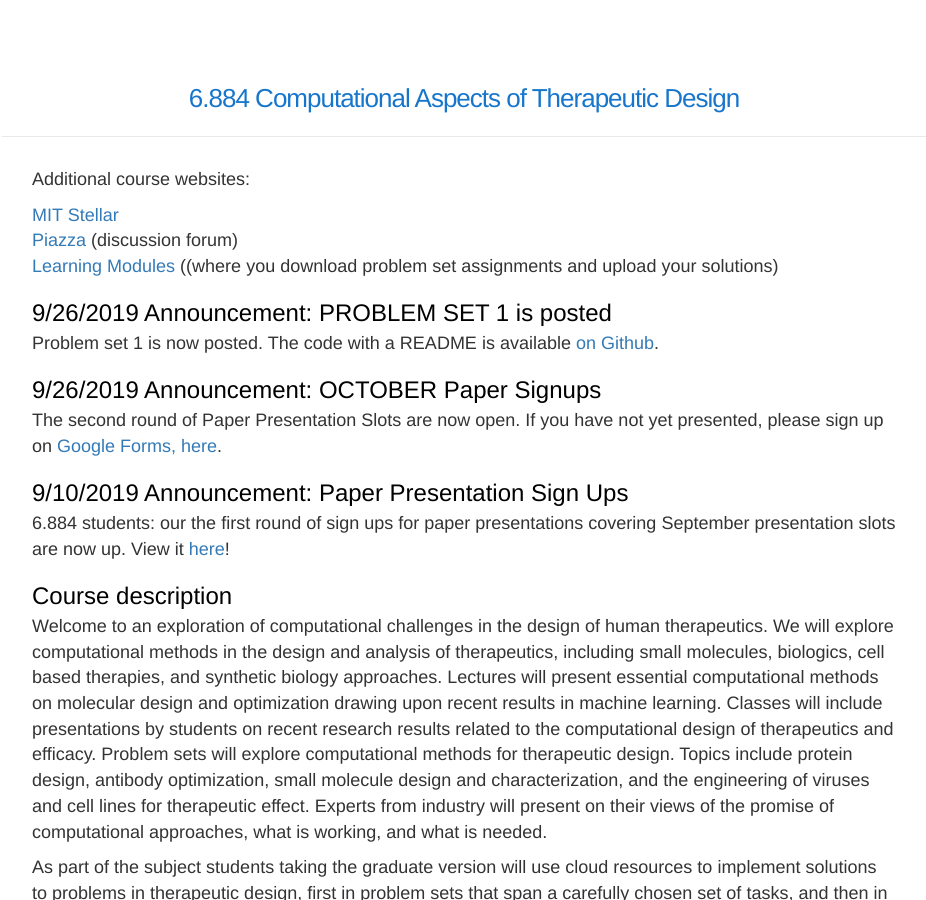
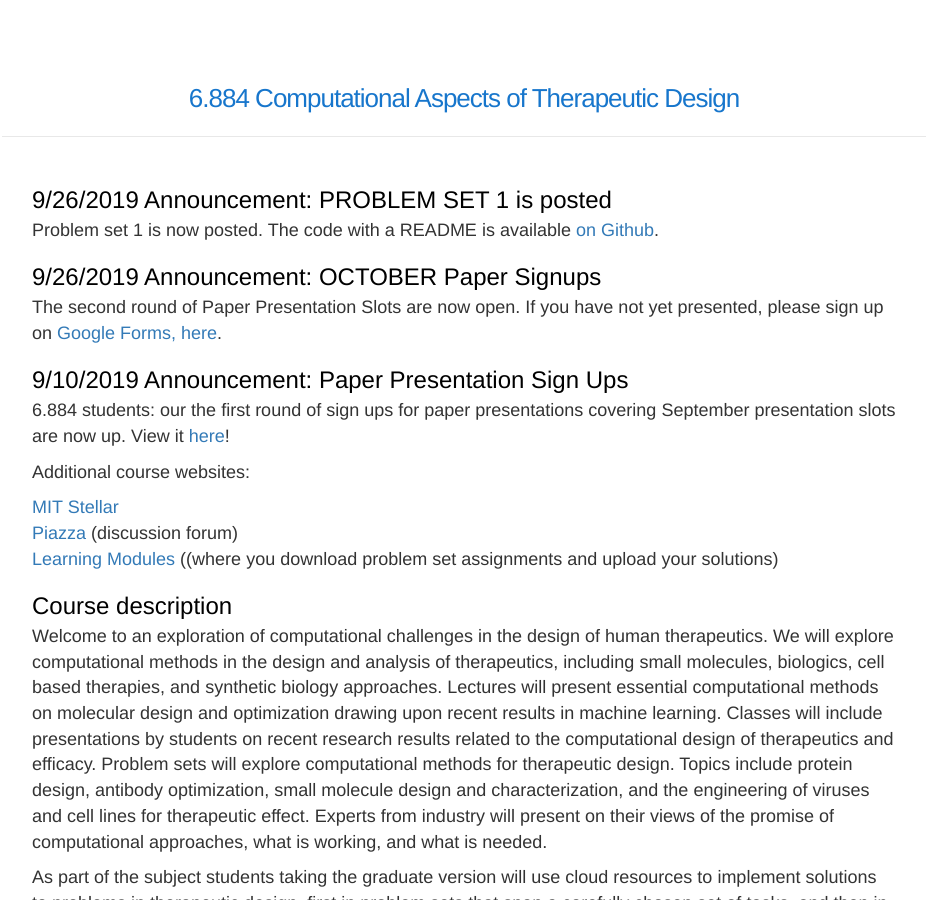
Before and after one commit to MIT-6884/6.884-Fall2019, a Jekyll site: the page built from index.html, in a window 1280 px wide and 900 px high. Shown: the whole window, without its empty margins (48-974 px from the left). Built offline with Jekyll 4.4.1, drawn with Linux system fonts in a browser that asks for light colours; nearby versions of some CDN libraries.

Commit message:
Update index.html

```diff
--- a/index.html
+++ b/index.html
@@ -3,6 +3,17 @@ layout: default
 ---
 <div class="home">
   <div class="materials-wrap">
+
+
+
+    <h2 class="module-header">9/26/2019 Announcement: PROBLEM SET 1 is posted</h2>
+	  <p>Problem set 1 is now posted. The code with a README is available <a href="https://github.com/gifford-lab/6884-junctiontrees">on Github</a>.</p>
+    <h2 class="module-header">9/26/2019 Announcement: OCTOBER Paper Signups</h2>
+	  <p>The second round of Paper Presentation Slots are now open. If you have not yet presented, please sign up on <a href="https://docs.google.com/forms/d/e/1FAIpQLSeLsXJxHdrFOaL0GtRuzR7A2ObhWdZBxx6zG_nIIGi1U_Kr1Q/viewform">Google Forms, here</a>.</p>
+
+    <h2 class="module-header">9/10/2019 Announcement: Paper Presentation Sign Ups</h2>
+    <p>6.884 students: our the first round of sign ups for paper presentations covering September presentation slots are now up. View it <a href="/assets/6884PaperPresentationSlots.pdf">here</a>!
+    </p>
 
 
     <p>Additional course websites:</p>
@@ -11,16 +22,6 @@ layout: default
         <li><a href="https://piazza.com/class/jzvee3jyo6z28i">Piazza</a> (discussion forum)</li>
         <li><a href="https://learning-modules.mit.edu/gradebook/index.html?uuid=/course/6/fa19/6.884#assignments">Learning Modules</a> ((where you download problem set assignments and upload your solutions)</li>
     </ul>
-
-    <h2 class="module-header">9/26/2019 Announcement: PROBLEM SET 1 is posted</h2>
-	  <p>Problem set 1 is now posted. The code with a README is available <a href="https://github.com/gifford-lab/6884-junctiontrees">on Github</a>.</p>
-    <h2 class="module-header">9/26/2019 Announcement: OCTOBER Paper Signups</h2>
-	  <p>The second round of Paper Presentation Slots are now open. If you have not yet presented, please sign up on <a href="https://docs.google.com/forms/d/e/1FAIpQLSeLsXJxHdrFOaL0GtRuzR7A2ObhWdZBxx6zG_nIIGi1U_Kr1Q/viewform">Google Forms, here</a>.</p>
-
-
-    <h2 class="module-header">9/10/2019 Announcement: Paper Presentation Sign Ups</h2>
-    <p>6.884 students: our the first round of sign ups for paper presentations covering September presentation slots are now up. View it <a href="/assets/6884PaperPresentationSlots.pdf">here</a>!
-    </p>
 
     <h2 class="module-header">Course description</h2>
     <p>Welcome to an exploration of computational challenges in the design of human therapeutics.  We will explore computational methods in the design and analysis of therapeutics, including small molecules, biologics, cell based therapies, and synthetic biology approaches.   Lectures will present essential computational methods on molecular design and optimization drawing upon recent results in machine learning.  Classes will include presentations by students on recent research results related to the computational design of therapeutics and efficacy.   Problem sets will explore computational methods for therapeutic design.  Topics include protein design, antibody optimization, small molecule design and characterization, and the engineering of viruses and cell lines for therapeutic effect. Experts from industry will present on their views of the promise of computational approaches, what is working, and what is needed.
```
